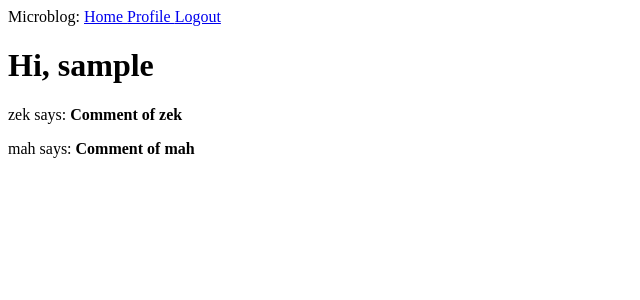
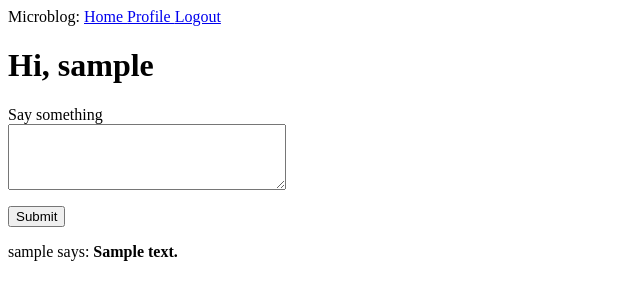
Before and after one commit to zekitow/python-flask-mega-tutorial, a Flask app: page / in a window 1280 px wide. Shown: the top 300 px of the page, without its empty margins (0-640 px from the left). Run offline with Flask 2, Linux system fonts and the light colour scheme; a user stored in the database is signed in; tables that the repository leaves empty hold one stand-in row (values such as "Sample post").

Commit message:
Added post form.

```diff
--- a/app/forms.py
+++ b/app/forms.py
@@ -40,3 +40,7 @@ class EditProfileForm(FlaskForm):
             user = User.query.filter_by(username=self.username.data).first()
             if user is not None:
                 raise ValidationError('Please use a different username.')
+
+class PostForm(FlaskForm):
+    post   = TextAreaField('Say something', validators=[Required(), Length(min=1, max=140)])
+    submit = SubmitField('Submit')
--- a/app/routes.py
+++ b/app/routes.py
@@ -3,8 +3,8 @@ from flask import render_template, flash, redirect, url_for, request
 from werkzeug.urls import url_parse
 from flask_login import current_user, login_user, logout_user, login_required
 from app import app, db
-from app.forms import LoginForm, RegistrationForm, EditProfileForm
-from app.models import User
+from app.forms import LoginForm, RegistrationForm, EditProfileForm, PostForm
+from app.models import User, Post
 
 
 @app.before_request
@@ -13,21 +13,20 @@ def before_request():
         current_user.last_seen = datetime.utcnow()
         db.session.commit()
 
-@app.route('/')
-@app.route('/index')
+@app.route('/', methods=['GET', 'POST'])
+@app.route('/index', methods=['GET', 'POST'])
 @login_required
 def index():
-    posts = [
-        {
-            'author': { 'username': 'zek' },
-            'body': 'Comment of zek'
-        },
-        {
-            'author': { 'username': 'mah' },
-            'body': 'Comment of mah'
-        }
-    ]
-    return render_template('index.html', title='Home', posts=posts)
+    form = PostForm()
+    if form.validate_on_submit():
+        post = Post(body=form.post.data, author=current_user)
+        db.session.add(post)
+        db.session.commit()
+        flash('Your post is now live!')
+        return redirect(url_for('index'))
+
+    posts = current_user.followed_posts().all()
+    return render_template('index.html', title='Home', posts=posts, form=form)
 
 @app.route('/login', methods=['GET','POST'])
 def login():
--- a/app/templates/index.html
+++ b/app/templates/index.html
@@ -2,6 +2,17 @@
 
 {%- block content -%}
     <h1>Hi, {{ current_user.username }}</h1>
+    <form action="" method="post">
+        {{ form.hidden_tag() }}
+        <p>
+            {{ form.post.label }} <br/>
+            {{ form.post(cols=32, rows=4) }}
+            {%- for error in form.post.errors -%}
+            <span style="color: red;">[{{ error }}]</span>
+            {%- endfor -%}
+        </p>
+        <p>{{ form.submit() }}</p>
+    </form>
     {%- for post in posts -%}
     <div><p>{{ post.author.username }} says: <b>{{ post.body }}</b></p></div>
     {%- endfor -%}
```
